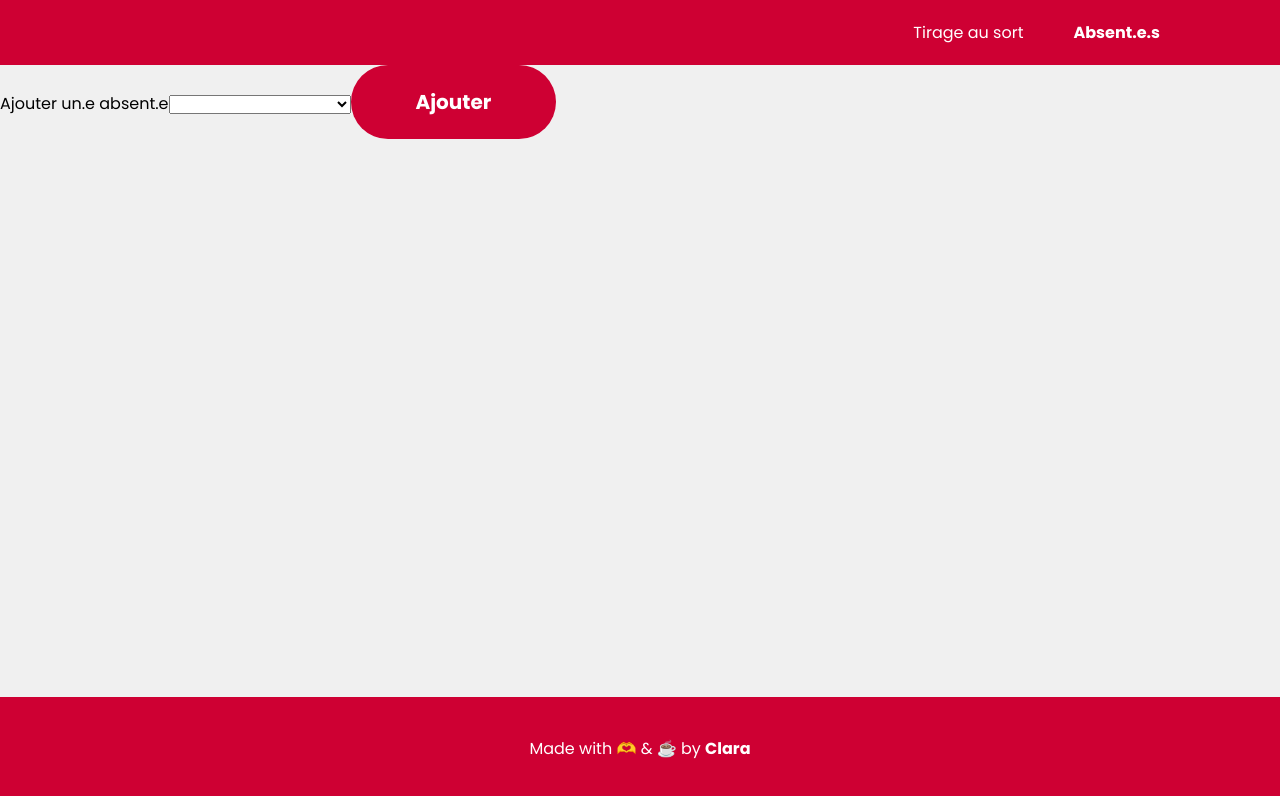
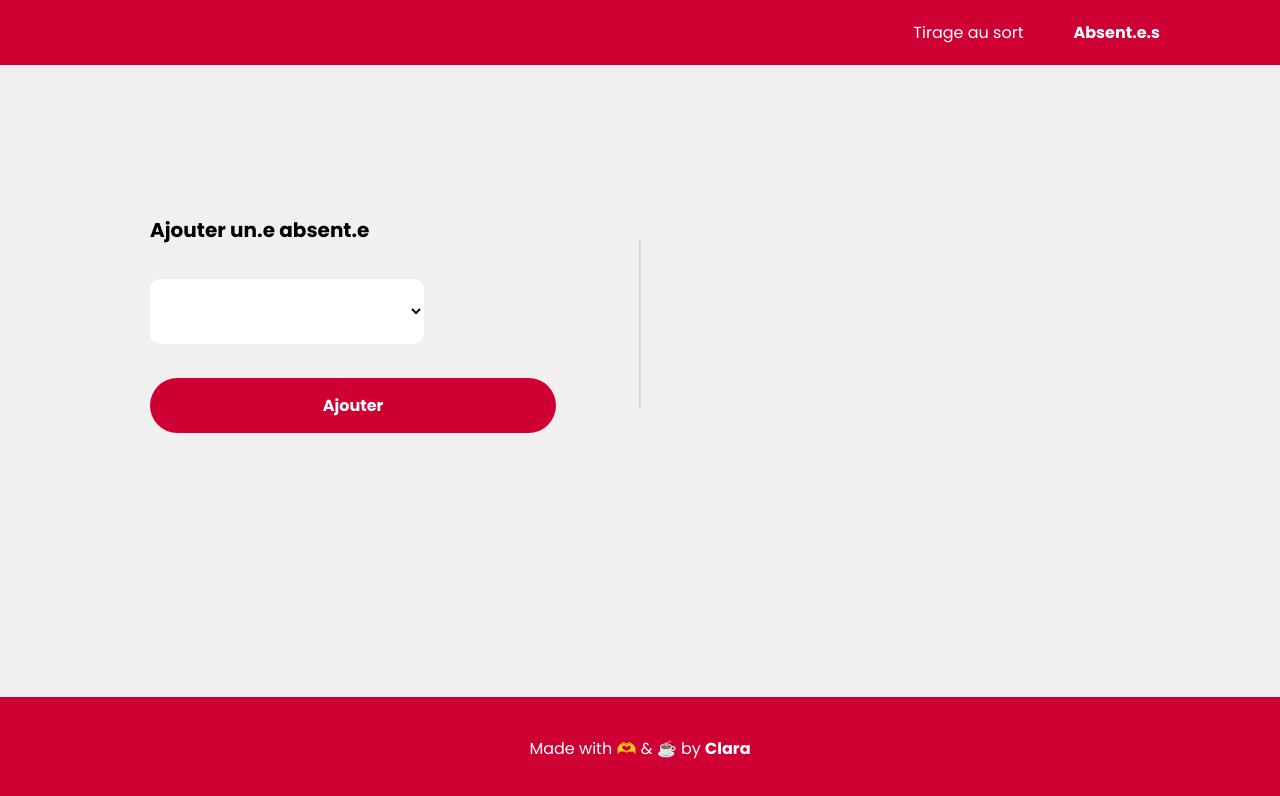
Before and after one commit to ClaraCharriau/tirage-au-sort, an Angular app: page /absences in a window 1280 px wide. Shown: the top 796 px of the page. Built offline with nearby package versions, Linux system fonts and the light colour scheme.

Commit message:
style gestion des absences

```diff
--- a/src/app/components/gestion-absences/gestion-absences.component.css
+++ b/src/app/components/gestion-absences/gestion-absences.component.css
@@ -0,0 +1,66 @@
+main {
+    display: flex;
+    justify-content: center;
+    align-items: center;
+    padding: 150px;
+}
+
+form {
+    display: flex;
+    flex-direction: column;
+    gap: 34px;
+    width: 100%;
+}
+
+.bold-title,
+h3 {
+    font-weight: 700;
+    font-size: 20px;
+}
+
+select {
+    padding: 20px;
+    background-color: white;
+    border: white;
+    border-radius: 10px;
+    margin: 0;
+    width: fit-content;
+    font-family: inherit;
+    font-size: inherit;
+    cursor: pointer;
+    line-height: inherit;
+    z-index: 1;
+}
+
+.add-btn {
+    font-size: 16px;
+    padding: 15px 40px;
+}
+
+.separator {
+    transform: rotate(90deg);
+    width: 50vh;
+    border: 1px solid #D9D9D9;
+}
+
+.little-cross {
+    padding: 0;
+    width: 20px;
+    height: 20px;
+    display: inline-flex;
+    margin-left: 10px;
+    justify-content: center;
+    align-items: center;
+    background-color: #D9D9D9;
+
+}
+
+.cross-svg {
+    fill: black;
+    width: 14px;
+    height: 14px;
+}
+
+.right-box-absents {
+    width: 100%;
+}
--- a/src/app/components/gestion-absences/gestion-absences.component.html
+++ b/src/app/components/gestion-absences/gestion-absences.component.html
@@ -1,7 +1,8 @@
+<main>
 <form [formGroup]="absenceForm">
-<label for="classmates">Ajouter un.e absent.e</label>
+<label class="bold-title" for="classmates">Ajouter un.e absent.e</label>
 
-<select name="classmates" id="classmates" formControlName="classmates">
+<select class="select-box" name="classmates" id="classmates" formControlName="classmates">
     <option >
         Sélectionner une personne
     </option>
@@ -9,19 +10,27 @@
         {{people.lastName}}
     </option>
 </select>
-<button type="submit" (click)="onFormSubmit()">Ajouter</button>
+<button class="add-btn" type="submit" (click)="onFormSubmit()">Ajouter</button>
 </form>
 
+<hr class="separator">
+
+<section class="right-box-absents">
 <h3 *ngIf="this.affichageMen">Liste des absents</h3>
 <ul>
     <ng-container *ngFor="let people of absenceList">
-    <li *ngIf="people.genre === 'Homme' " >{{people.lastName}} <button (click)="addPersonBack(people.lastName)">supprimer</button></li>
+    <li *ngIf="people.genre === 'Homme' " >{{people.lastName}} <button class="little-cross" (click)="addPersonBack(people.lastName)">
+        <svg class="cross-svg" version="1.1" viewBox="0 0 24 24" xml:space="preserve" xmlns="http://www.w3.org/2000/svg" xmlns:xlink="http://www.w3.org/1999/xlink"><g id="grid_system"/><g id="_icons"><path d="M5.3,18.7C5.5,18.9,5.7,19,6,19s0.5-0.1,0.7-0.3l5.3-5.3l5.3,5.3c0.2,0.2,0.5,0.3,0.7,0.3s0.5-0.1,0.7-0.3   c0.4-0.4,0.4-1,0-1.4L13.4,12l5.3-5.3c0.4-0.4,0.4-1,0-1.4s-1-0.4-1.4,0L12,10.6L6.7,5.3c-0.4-0.4-1-0.4-1.4,0s-0.4,1,0,1.4   l5.3,5.3l-5.3,5.3C4.9,17.7,4.9,18.3,5.3,18.7z"/></g></svg>
+    </button></li>
     </ng-container>
 </ul>
 
 <h3 *ngIf="this.affichageWomen">Liste des absentes</h3>
 <ul>
     <ng-container *ngFor="let people of absenceList">
-    <li *ngIf="people.genre === 'Femme' " >{{people.lastName}} <button (click)="addPersonBack(people.lastName)">supprimer</button></li>
+    <li *ngIf="people.genre === 'Femme' " >{{people.lastName}} <button class="little-cross" (click)="addPersonBack(people.lastName)"><svg class="cross-svg" version="1.1" viewBox="0 0 24 24" xml:space="preserve" xmlns="http://www.w3.org/2000/svg" xmlns:xlink="http://www.w3.org/1999/xlink"><g id="grid_system"/><g id="_icons"><path d="M5.3,18.7C5.5,18.9,5.7,19,6,19s0.5-0.1,0.7-0.3l5.3-5.3l5.3,5.3c0.2,0.2,0.5,0.3,0.7,0.3s0.5-0.1,0.7-0.3   c0.4-0.4,0.4-1,0-1.4L13.4,12l5.3-5.3c0.4-0.4,0.4-1,0-1.4s-1-0.4-1.4,0L12,10.6L6.7,5.3c-0.4-0.4-1-0.4-1.4,0s-0.4,1,0,1.4   l5.3,5.3l-5.3,5.3C4.9,17.7,4.9,18.3,5.3,18.7z"/></g></svg>
+    </button></li>
     </ng-container>
 </ul>
+</section>
+</main>
```
